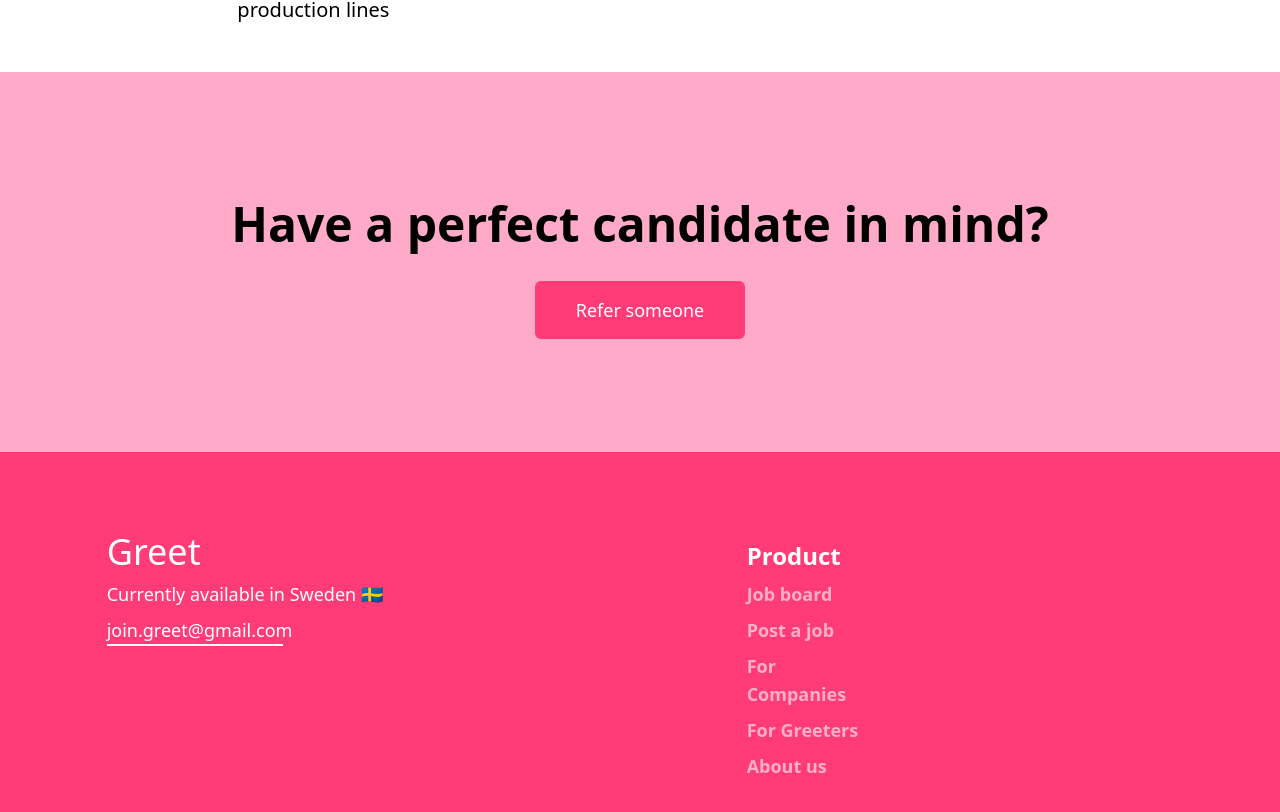
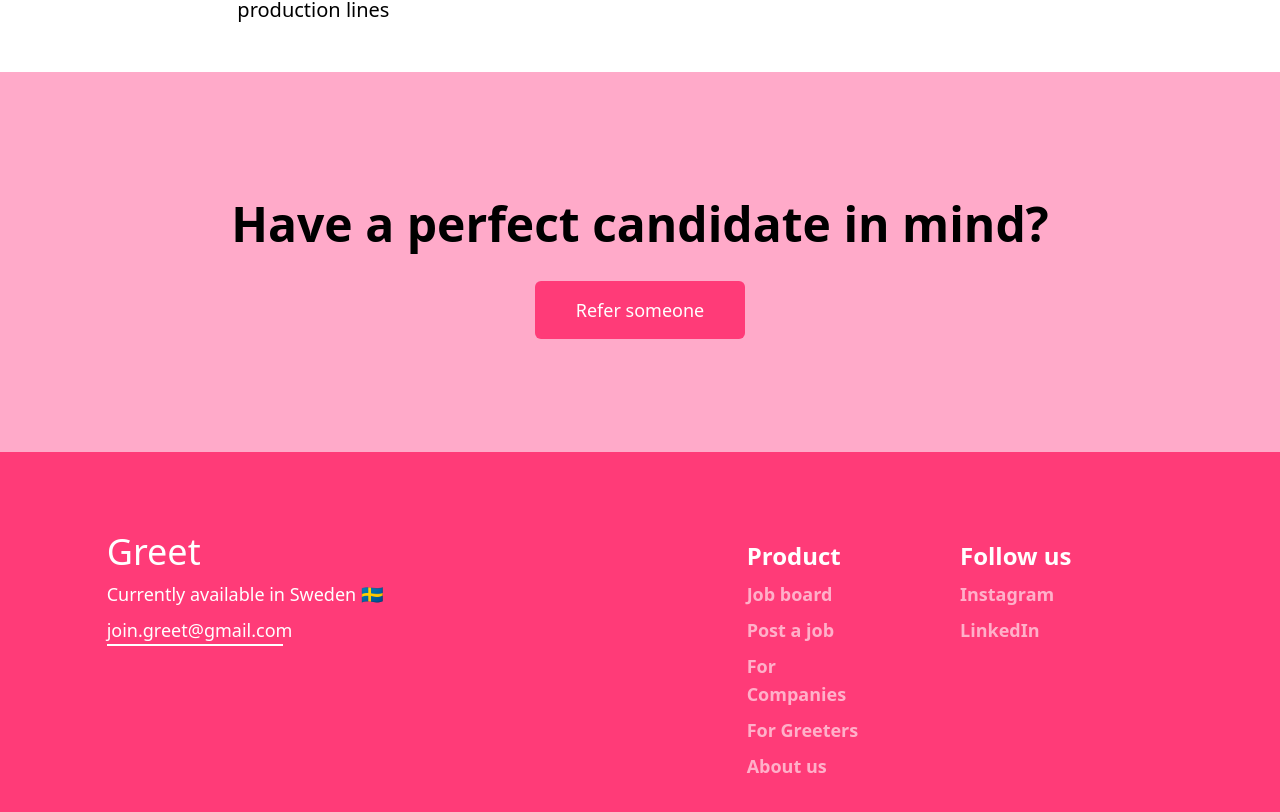
Before and after one commit to johan-akerman/Greet, a React (Create React App) app: page /volta-greentech/production-engineer in a window 1280 px wide. Shown: the part 2273-3085 px from the top of the page. Built offline with nearby package versions, Linux system fonts and the light colour scheme.

Commit message:
added social media to footer

```diff
--- a/src/components/Footer.jsx
+++ b/src/components/Footer.jsx
@@ -52,6 +52,23 @@ export function Footer() {
             About us
           </Link>
         </div>
+        <div className="w-full sm:w-1/5 flex flex-col space-y-2 pb-6">
+          <h1 className="text-2xl font-semibold">Follow us</h1>
+          <a
+            className="w-28 opacity-60 hover:opacity-100 font-semibold text-lg"
+            href="https://www.instagram.com/joingreet/"
+            target="_blank"
+          >
+            Instagram
+          </a>
+          <a
+            className="w-28 opacity-60 hover:opacity-100 font-semibold text-lg"
+            href="https://www.linkedin.com/company/joingreet/"
+            target="_blank"
+          >
+            LinkedIn
+          </a>
+        </div>
       </div>
     </div>
   );
```
